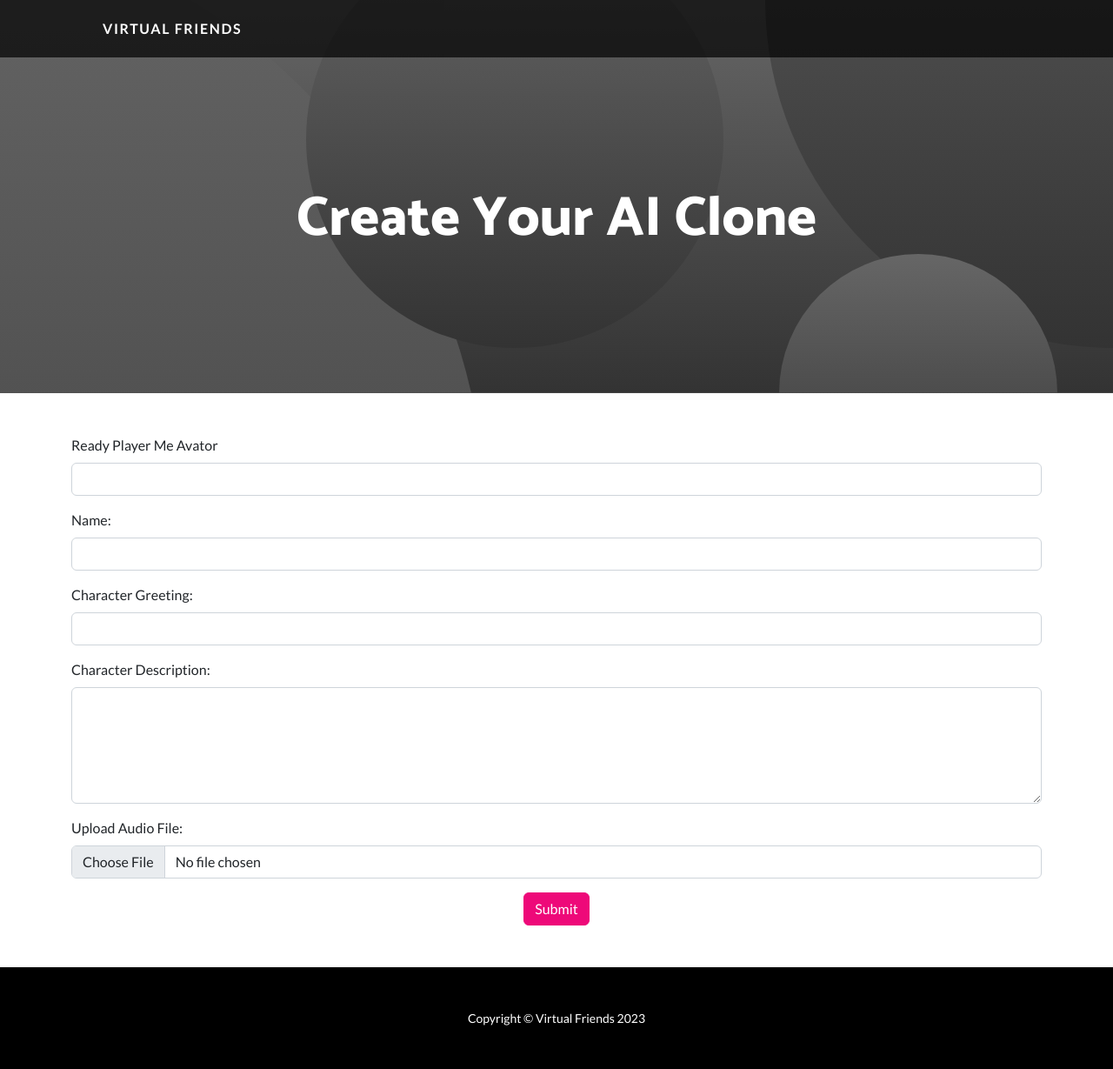
After one commit to team-virtual-friends/webapp, a Flask app: page /create_character in a window 1280 px wide. The commit adds this page. Shown: the whole page at 87% size. Run offline with Flask 3, Linux system fonts and the light colour scheme; some libraries are stand-ins or nearby versions.

Commit message:
character creation/profile

```diff
--- a/webapp/app.py
+++ b/webapp/app.py
@@ -290,6 +290,63 @@ def submit_feedback():
     return redirect(url_for('show_flash_message'))
 
 
+
+# Create character and save it to firestore.
+from google.cloud import datastore
+client = datastore.Client.from_service_account_json('ysong-chat-845e43a6c55b.json')
+@app.route('/create_character', methods=['GET', 'POST'])
+def create_character():
+    if request.method == 'POST':
+        rpm_url = request.form['rpm_url']
+        name = request.form['name']
+        character_greeting = request.form['character_greeting']
+        character_description = request.form['character_description']
+        audio_file = request.files['audioFile']
+
+        # Save the audio file (if needed) and get its name
+        # For now, I'm just getting the filename
+        audio_file_name = audio_file.filename if audio_file else None
+
+
+        # Create a new character entity in the "characters_db" namespace
+        key = client.key('Character', namespace='characters_db')
+        character_entity = datastore.Entity(key=key)
+
+        character_entity.update({
+            'rpm_url': rpm_url,
+            'name': name,
+            'character_greeting': character_greeting,
+            'character_description': character_description,
+            'audio_file_name': audio_file_name
+        })
+
+        # Save the character entity
+        client.put(character_entity)
+
+        return "Character saved successfully!"
+
+    return render_template('create-character.html')
+
+
+#Display character
+def get_character_by_name(character_name):
+    # Create a query to fetch character by name in the "characters_db" namespace
+    query = client.query(kind='Character', namespace='characters_db')
+    query.add_filter('name', '=', character_name)
+
+    # Fetch the result
+    characters = list(query.fetch(limit=1))
+
+    if characters:
+        return characters[0]
+    else:
+        return None
+
+@app.route('/character/<character_name>', methods=['GET'])
+def display_character(character_name):
+    character = get_character_by_name(character_name)  # Assuming you've defined this function earlier
+    return render_template('character-profile.html', character=character)
+
 @app.route('/healthz', methods=['GET'])
 def healthz():
     return "Healthy", 200
@@ -298,4 +355,4 @@ if __name__ == "__main__":
     with app.app_context():
         db.create_all()
 
-    app.run(debug=True, port=5128)
+    app.run(debug=True, port=5129)
--- a/webapp/requirements.txt
+++ b/webapp/requirements.txt
@@ -11,3 +11,4 @@ click==8.1.2
 gunicorn==20.1.0
 google-cloud-storage==2.3.0
 google-cloud-bigquery==3.0.1
+google-cloud-datastore
--- /dev/null
+++ b/webapp/templates/create-character.html
@@ -0,0 +1,111 @@
+<!DOCTYPE html>
+<html lang="en">
+    <head>
+                    <!-- Google tag (gtag.js) -->
+        <script async src="https://www.googletagmanager.com/gtag/js?id=G-GT5XWFJV12"></script>
+        <script>
+          window.dataLayer = window.dataLayer || [];
+          function gtag(){dataLayer.push(arguments);}
+          gtag('js', new Date());
+
+          gtag('config', 'G-GT5XWFJV12');
+        </script>
+        <meta charset="utf-8" />
+        <meta name="viewport" content="width=device-width, initial-scale=1, shrink-to-fit=no" />
+        <meta name="description" content="" />
+        <meta name="author" content="" />
+        <title>One Page Wonder - Start Bootstrap Template</title>
+        <link rel="icon" type="image/x-icon" href="{{ url_for('static', filename='favicon.ico') }}" />
+        <!-- Font Awesome icons (free version)-->
+        <script src="https://use.fontawesome.com/releases/v6.3.0/js/all.js" crossorigin="anonymous"></script>
+        <!-- Google fonts-->
+        <link href="https://fonts.googleapis.com/css?family=Catamaran:100,200,300,400,500,600,700,800,900" rel="stylesheet" />
+        <link href="https://fonts.googleapis.com/css?family=Lato:100,100i,300,300i,400,400i,700,700i,900,900i" rel="stylesheet" />
+        <!-- Core theme CSS (includes Bootstrap)-->
+        <link href="{{ url_for('static', filename='css/styles.css') }}" rel="stylesheet" />
+
+    </head>
+
+    <body>
+
+        <section id="page-top">
+            <!-- Navigation-->
+
+            <nav class="navbar navbar-expand-lg navbar-dark navbar-custom fixed-top">
+                <div class="container px-5">
+                    <a class="navbar-brand" href="{{ url_for('home') }}">Virtual Friends</a>
+                    <button class="navbar-toggler" type="button" data-bs-toggle="collapse" data-bs-target="#navbarResponsive" aria-controls="navbarResponsive" aria-expanded="false" aria-label="Toggle navigation"><span class="navbar-toggler-icon"></span></button>
+                    <div class="collapse navbar-collapse" id="navbarResponsive">
+                        <ul class="navbar-nav ms-auto">
+    <!--                        <li class="nav-item"><a class="nav-link" href="{{ url_for('signup') }}">Sign Up</a></li>-->
+    <!--                        <li class="nav-item"><a class="nav-link" href="{{ url_for('login') }}">Log In</a></li>-->
+                        </ul>
+                    </div>
+                </div>
+            </nav>
+
+        </section>
+
+
+        <header class="masthead text-center text-white">
+            <div class="masthead-content">
+                <div class="container px-5">
+<!--                    <h1 class="masthead-heading mb-0">Create Your Virtual Friends</h1>-->
+                    <h2 class="masthead-subheading mb-0">Create Your AI Clone</h2>
+<!--                    <a class="btn btn-primary btn-xl rounded-pill mt-5" href="#scroll">Join waitlist to create your own virtual friend!</a>-->
+<!--                    <a class="btn btn-primary btn-xl mt-5" href="{{ url_for('join_waitlist') }}">Join waitlist to create your own virtual friend!</a>-->
+                </div>
+            </div>
+            <div class="bg-circle-1 bg-circle"></div>
+            <div class="bg-circle-2 bg-circle"></div>
+            <div class="bg-circle-3 bg-circle"></div>
+            <div class="bg-circle-4 bg-circle"></div>
+        </header>
+
+
+    <div class="container mt-5 mb-5">
+<!--        <h2 class="text-center">Create Your AI Clone</h2>-->
+        <form id="createCharacterForm" action="/create_character" method="post" enctype="multipart/form-data" class="mt-4">
+            <div class="mb-3">
+                <label for="rpm_url" class="form-label">Ready Player Me Avator</label>
+                <input type="text" class="form-control" id="rpm_url" name="rpm_url" required>
+            </div>
+
+            <div class="mb-3">
+                <label for="name" class="form-label">Name:</label>
+                <input type="text" class="form-control" id="name" name="name" required>
+            </div>
+
+            <div class="mb-3">
+                <label for="character_greeting" class="form-label">Character Greeting:</label>
+                <input type="text" class="form-control" id="character_greeting" name="character_greeting" required>
+            </div>
+
+            <div class="mb-3">
+                <label for="character_description" class="form-label">Character Description:</label>
+                <textarea class="form-control" id="character_description" name="character_description" rows="5" required></textarea>
+            </div>
+
+            <div class="mb-3">
+                <label for="audioFile" class="form-label">Upload Audio File:</label>
+                <input type="file" class="form-control" id="audioFile" name="audioFile" accept="audio/*" required>
+            </div>
+
+            <div class="text-center">
+                <input type="submit" class="btn btn-primary" value="Submit">
+            </div>
+        </form>
+    </div>
+
+
+
+        <!-- Footer-->
+        <footer class="py-5 bg-black">
+            <div class="container px-5"><p class="m-0 text-center text-white small">Copyright &copy; Virtual Friends 2023</p></div>
+        </footer>
+        <!-- Bootstrap core JS-->
+        <script src="https://cdn.jsdelivr.net/npm/bootstrap@5.2.3/dist/js/bootstrap.bundle.min.js"></script>
+        <!-- Core theme JS-->
+        <script src="{{ url_for('static', filename='js/scripts.js') }}"></script>
+    </body>
+</html>
```
Also changed, not shown: webapp/firestore/create_table.py (added, +42 -0 lines), webapp/firestore/delete_data.py (added, +20 -0 lines), webapp/firestore/get_data.py (added, +25 -0 lines), webapp/templates/character-profile.html (added, +108 -0 lines), webapp/templates/index.html (+65 -61 lines).
